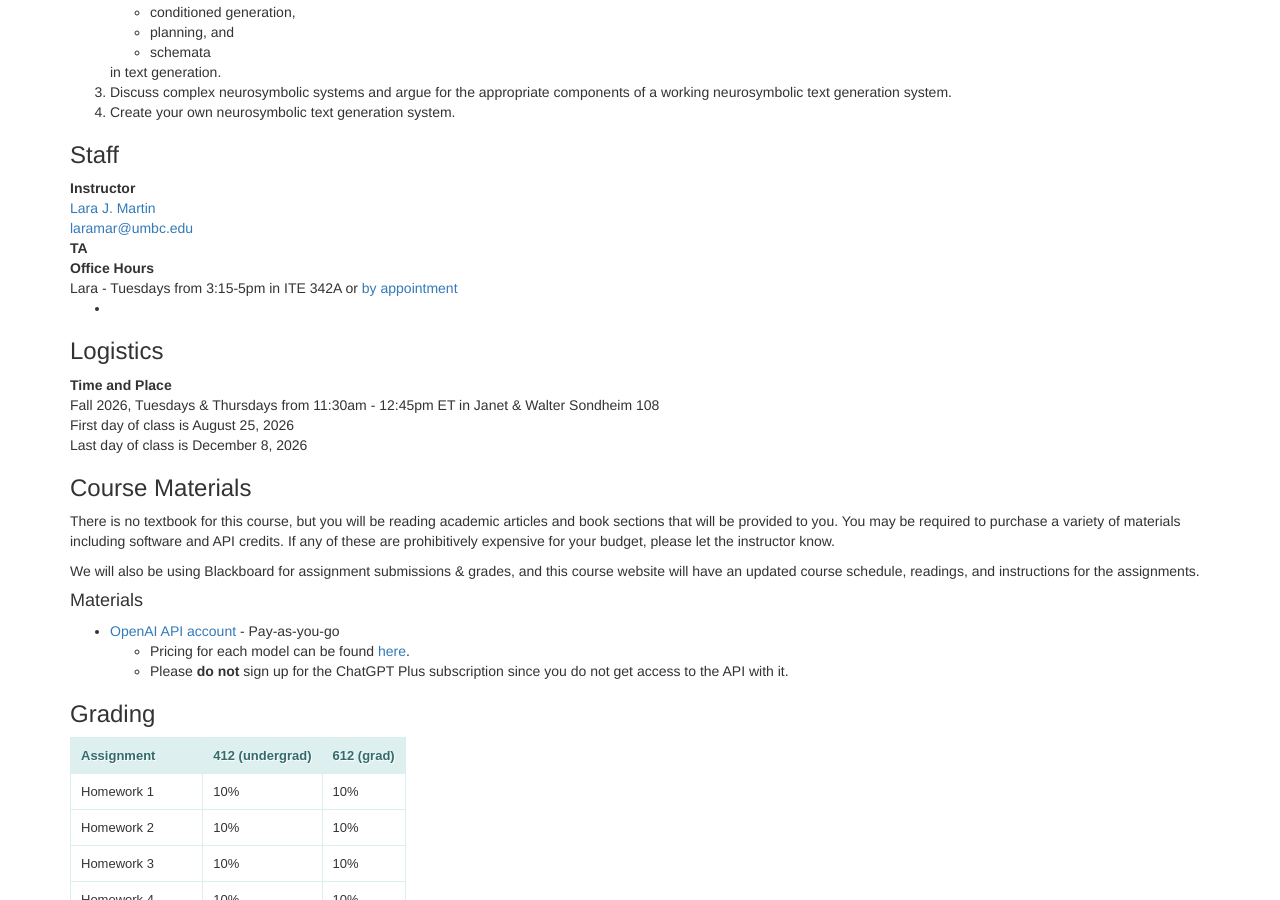
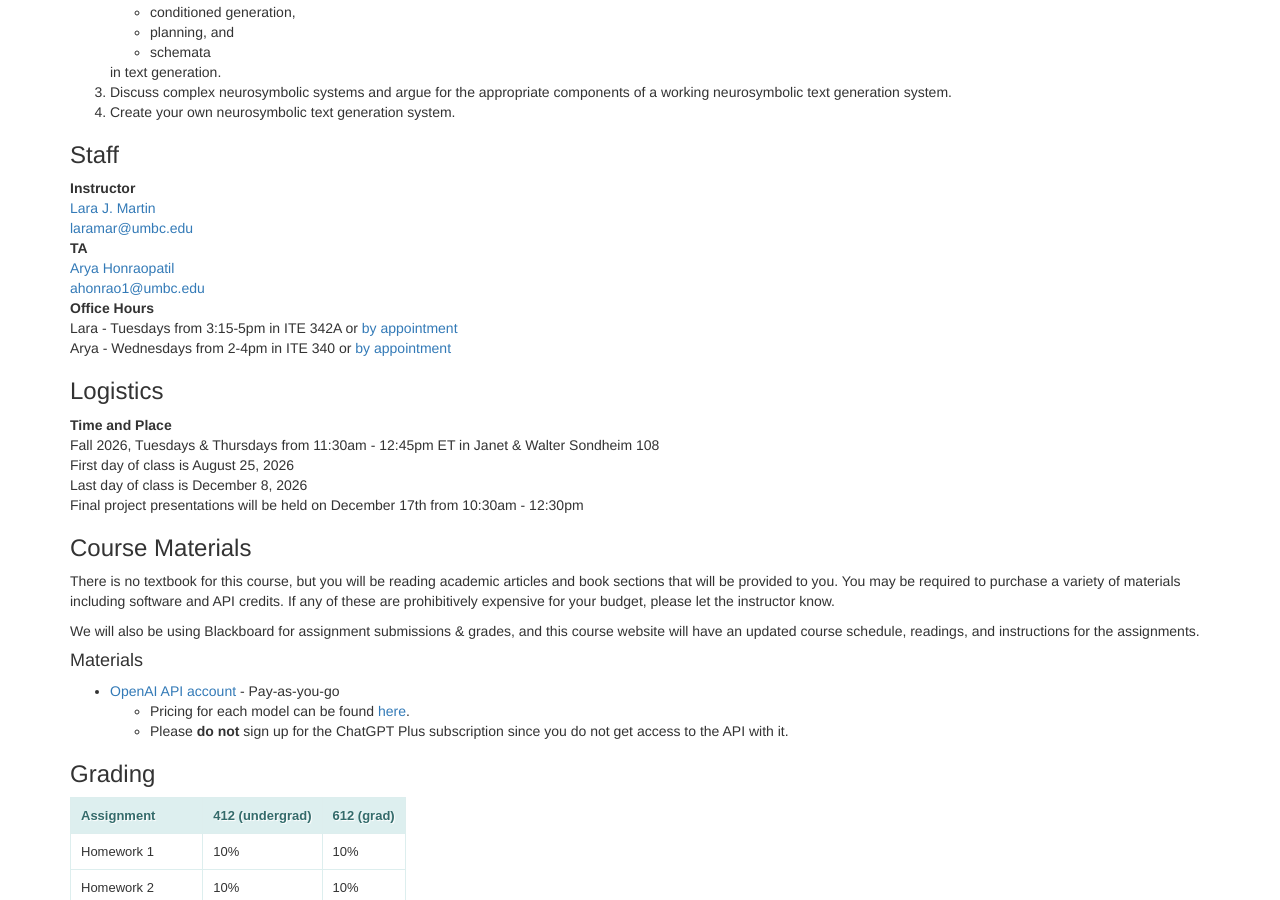
Before and after one commit to lara-martin/neurosymbolic-text-gen, a Jekyll site: the page built from index.md, in a window 1280 px wide and 900 px high, scrolled down 613 px. Built offline with Jekyll 4.4.1, drawn with Linux system fonts in a browser that asks for light colours; nearby versions of some CDN libraries; a script that is not in the unit is left out.

```diff
--- a/_data/modules.yaml
+++ b/_data/modules.yaml
@@ -31,7 +31,7 @@
   lessons:
     -
       title: Neural Language Models + Attention
-      slides: #slides/25-09-02_Attention.pdf
+      slides: slides/26-08-27_attention.pdf
       guest_speaker:
       guest_url:
       video:
--- a/index.md
+++ b/index.md
@@ -84,19 +84,19 @@ By the end of the course, you will be able to...
 : [laramar@umbc.edu](mailto:laramar@umbc.edu)
 
 **TA**
-: []()
-: [](mailto:)
+: [Arya Honraopatil](https://aryahonraopatil.github.io/)
+: [ahonrao1@umbc.edu](mailto:ahonrao1@umbc.edu)
 
 **Office Hours**
 : Lara - Tuesdays from 3:15-5pm in ITE 342A or [by appointment](https://calendly.com/laramar/schedule)
-: - <!--Wednesdays from 2-4pm in ITE 340 or [by appointment](mailto:dta1@umbc.edu)-->
+: Arya - Wednesdays from 2-4pm in ITE 340 or [by appointment](mailto:ahonrao1@umbc.edu)
 
 ### Logistics
 **Time and Place**
 : Fall 2026, Tuesdays & Thursdays from 11:30am - 12:45pm ET in Janet & Walter Sondheim 108
 : First day of class is August 25, 2026
 : Last day of class is December 8, 2026
-: <!--Final project presentations will be held on December 11th from 10:30am - 12:30pm-->
+: Final project presentations will be held on December 17th from 10:30am - 12:30pm
 
 ### Course Materials
 There is no textbook for this course, but you will be reading academic articles and book sections that will be provided to you. You may be required to purchase a variety of materials including software and API credits. If any of these are prohibitively expensive for your budget, please let the instructor know.
```
Also changed, not shown: other parts of index.md (+1 -1 lines), 1 other file.
